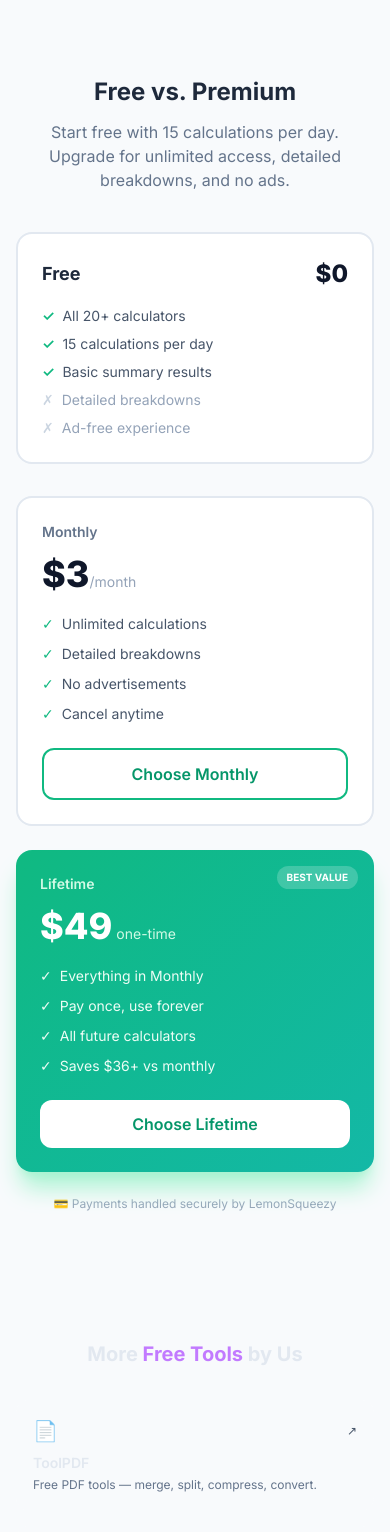
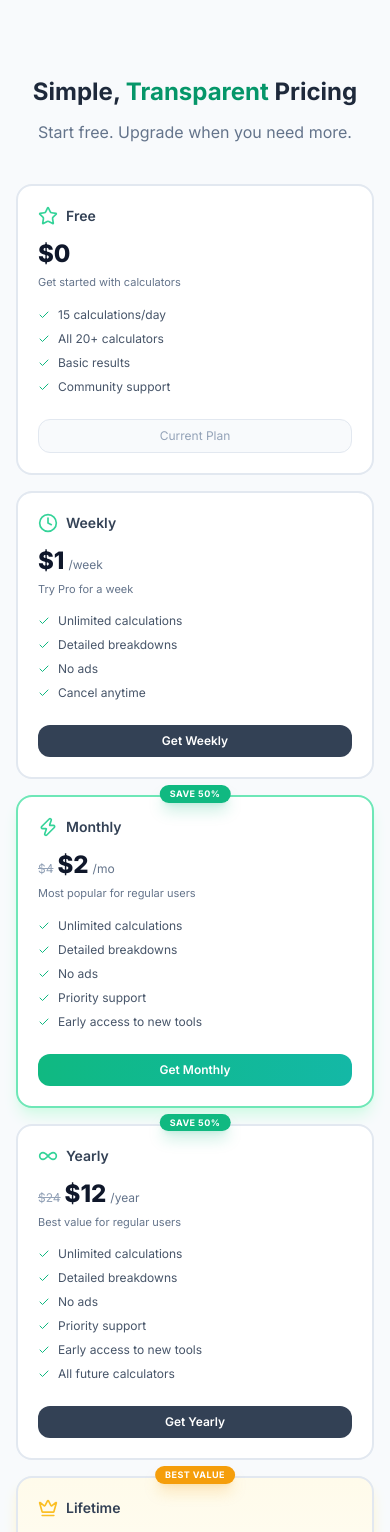
Before and after one commit to Techgeek8000-byte/CalcHub, a Next.js app: page / in a window 390 px wide. Shown: the part 4840-6372 px from the top of the page. Built offline with nearby package versions, Linux system fonts and the light colour scheme.

Commit message:
Add LemonSqueezy checkout links for all plans

```diff
--- a/src/app/layout.tsx
+++ b/src/app/layout.tsx
@@ -64,7 +64,7 @@ export default function RootLayout({
         ></script>
         <script
           async
-          src="https://www.googletagmanager.com/gtag/js?id=G-DGQXDCM0PQ"
+          src="https://www.googletagmanager.com/gtag/js?id=G-CMV34ZVLE7"
         ></script>
         <script
           dangerouslySetInnerHTML={{
@@ -72,7 +72,7 @@ export default function RootLayout({
               window.dataLayer = window.dataLayer || [];
               function gtag(){dataLayer.push(arguments);}
               gtag('js', new Date());
-              gtag('config', 'G-DGQXDCM0PQ');
+              gtag('config', 'G-CMV34ZVLE7');
             `,
           }}
         ></script>
--- a/src/components/calc/PricingSection.tsx
+++ b/src/components/calc/PricingSection.tsx
@@ -1,107 +1,43 @@
+import { LEMON_SQUEEZY } from '@/lib/lemonsqueezy';
 "use client";
+
+import { Check, Crown, Zap, Star, Clock, Infinity } from 'lucide-react';
+
+const plans = [
+  { name: 'Free', price: '$0', period: '', description: 'Get started with calculators', badge: null, features: ['15 calculations/day', 'All 20+ calculators', 'Basic results', 'Community support'], cta: 'Current Plan', highlighted: false, icon: <Star className="w-5 h-5 text-emerald-400" /> },
+  { name: 'Weekly', price: '$1', period: '/week', description: 'Try Pro for a week', badge: null, features: ['Unlimited calculations', 'Detailed breakdowns', 'No ads', 'Cancel anytime'], cta: 'Get Weekly', highlighted: false, icon: <Clock className="w-5 h-5 text-emerald-400" /> },
+  { name: 'Monthly', price: '$2', period: '/mo', originalPrice: '$4', description: 'Most popular for regular users', badge: 'SAVE 50%', features: ['Unlimited calculations', 'Detailed breakdowns', 'No ads', 'Priority support', 'Early access to new tools'], cta: 'Get Monthly', highlighted: true, icon: <Zap className="w-5 h-5 text-emerald-400" /> },
+  { name: 'Yearly', price: '$12', period: '/year', originalPrice: '$24', description: 'Best value for regular users', badge: 'SAVE 50%', features: ['Unlimited calculations', 'Detailed breakdowns', 'No ads', 'Priority support', 'Early access to new tools', 'All future calculators'], cta: 'Get Yearly', highlighted: false, icon: <Infinity className="w-5 h-5 text-emerald-400" /> },
+  { name: 'Lifetime', price: '$25', period: 'one-time', originalPrice: '$48', description: 'Pay once, calculate forever', badge: 'BEST VALUE', features: ['Everything in Yearly', 'Lifetime access', 'No recurring payments', 'All future calculators', 'Priority support forever'], cta: 'Get Lifetime', highlighted: false, icon: <Crown className="w-5 h-5 text-amber-400" /> },
+];
 
 export default function PricingSection() {
   return (
     <section id="pricing-section" className="py-16 px-4">
-      <div className="max-w-3xl mx-auto text-center">
-        <h2 className="text-2xl sm:text-3xl font-bold text-slate-800 mb-3">
-          Free vs. Premium
-        </h2>
-        <p className="text-slate-500 mb-10 max-w-lg mx-auto">
-          Start free with 15 calculations per day. Upgrade for unlimited access, detailed breakdowns, and no ads.
-        </p>
-
-        {/* Free tier */}
-        <div className="mb-8 bg-white border-2 border-slate-200 rounded-2xl p-6 text-left max-w-md mx-auto">
-          <div className="flex items-center justify-between mb-4">
-            <p className="text-lg font-bold text-slate-800">Free</p>
-            <span className="text-2xl font-extrabold text-slate-900">$0</span>
-          </div>
-          <ul className="space-y-2 text-sm text-slate-600">
-            <li className="flex items-center gap-2">
-              <span className="text-emerald-500 font-bold">✓</span> All 20+ calculators
-            </li>
-            <li className="flex items-center gap-2">
-              <span className="text-emerald-500 font-bold">✓</span> 15 calculations per day
-            </li>
-            <li className="flex items-center gap-2">
-              <span className="text-emerald-500 font-bold">✓</span> Basic summary results
-            </li>
-            <li className="flex items-center gap-2">
-              <span className="text-slate-300">✗</span> <span className="text-slate-400">Detailed breakdowns</span>
-            </li>
-            <li className="flex items-center gap-2">
-              <span className="text-slate-300">✗</span> <span className="text-slate-400">Ad-free experience</span>
-            </li>
-          </ul>
+      <div className="max-w-6xl mx-auto">
+        <div className="text-center mb-10">
+          <h2 className="text-2xl sm:text-3xl font-bold text-slate-800 mb-3">Simple, <span className="text-emerald-600">Transparent</span> Pricing</h2>
+          <p className="text-slate-500 max-w-lg mx-auto">Start free. Upgrade when you need more.</p>
         </div>
-
-        <div className="grid sm:grid-cols-2 gap-6">
-          {/* Monthly */}
-          <div className="bg-white border-2 border-slate-200 rounded-2xl p-6 text-left hover:border-emerald-300 transition-colors">
-            <p className="text-sm font-semibold text-slate-500">Monthly</p>
-            <div className="mt-3">
-              <span className="text-4xl font-extrabold text-slate-900">$3</span>
-              <span className="text-slate-400 text-sm">/month</span>
+        <div className="grid grid-cols-1 sm:grid-cols-2 lg:grid-cols-3 xl:grid-cols-5 gap-4">
+          {plans.map((plan) => (
+            <div key={plan.name} className={`relative bg-white rounded-2xl p-5 flex flex-col border-2 ${plan.highlighted ? 'border-emerald-300 shadow-lg shadow-emerald-100' : 'border-slate-200'} ${plan.name === 'Lifetime' ? 'bg-gradient-to-b from-amber-50 to-white border-amber-300 shadow-lg shadow-amber-100' : ''}`}>
+              {plan.badge && (
+                <div className={`absolute -top-3 left-1/2 -translate-x-1/2 px-2.5 py-0.5 text-[9px] font-bold uppercase tracking-wider text-white rounded-full shadow-lg ${plan.badge === 'BEST VALUE' ? 'bg-amber-500 shadow-amber-500/25' : 'bg-emerald-500 shadow-emerald-500/25'}`}>{plan.badge}</div>
+              )}
+              <div className="flex items-center gap-2 mb-3">{plan.icon}<h3 className="text-sm font-semibold text-slate-700">{plan.name}</h3></div>
+              <div className="mb-1">{plan.originalPrice && <span className="text-xs text-slate-400 line-through mr-1">{plan.originalPrice}</span>}<span className="text-2xl font-extrabold text-slate-900">{plan.price}</span>{plan.period && <span className="text-xs text-slate-500 ml-1">{plan.period}</span>}</div>
+              <p className="text-[11px] text-slate-500 mb-4">{plan.description}</p>
+              <ul className="space-y-2 mb-6 flex-1">{plan.features.map((f) => (<li key={f} className="flex items-start gap-2 text-xs text-slate-600"><Check className="w-3 h-3 text-emerald-500 shrink-0 mt-0.5" />{f}</li>))}</ul>
+              {plan.name === 'Free' ? (
+                <div className="w-full py-2 text-xs text-center text-slate-400 bg-slate-50 rounded-xl border border-slate-200">Current Plan</div>
+              ) : (
+                <button onClick={() => { const plan = planObj.name.toLowerCase(); const k = plan.includes('weekly') ? 'weekly' as const : plan.includes('yearly') ? 'yearly' : plan.includes('lifetime') ? 'lifetime' : 'monthly'; window.open(LEMON_SQUEEZY[k], '_blank'); }} className={`w-full py-2 text-xs font-semibold text-white rounded-xl transition-opacity hover:opacity-90 ${plan.highlighted ? 'bg-gradient-to-r from-emerald-500 to-teal-500' : 'bg-slate-700 hover:bg-slate-800'}`}>{plan.cta}</button>
+              )}
             </div>
-            <ul className="mt-5 space-y-2.5 text-sm text-slate-600">
-              <li className="flex items-center gap-2">
-                <span className="text-emerald-500">✓</span> Unlimited calculations
-              </li>
-              <li className="flex items-center gap-2">
-                <span className="text-emerald-500">✓</span> Detailed breakdowns
-              </li>
-              <li className="flex items-center gap-2">
-                <span className="text-emerald-500">✓</span> No advertisements
-              </li>
-              <li className="flex items-center gap-2">
-                <span className="text-emerald-500">✓</span> Cancel anytime
-              </li>
-            </ul>
-            <button
-              onClick={() => alert("Premium checkout will be available soon via LemonSqueezy once your store is approved!")}
-              className="mt-6 w-full py-3 border-2 border-emerald-500 text-emerald-600 font-semibold rounded-xl hover:bg-emerald-50 transition-colors"
-            >
-              Choose Monthly
-            </button>
-          </div>
-
-          {/* Lifetime */}
-          <div className="bg-gradient-to-br from-emerald-500 to-teal-500 rounded-2xl p-6 text-left text-white relative overflow-hidden shadow-xl shadow-emerald-200">
-            <div className="absolute top-4 right-4 bg-white/20 text-white text-[10px] font-bold px-2.5 py-1 rounded-full">
-              BEST VALUE
-            </div>
-            <p className="text-sm font-semibold text-emerald-100">Lifetime</p>
-            <div className="mt-3">
-              <span className="text-4xl font-extrabold">$49</span>
-              <span className="text-emerald-100 text-sm"> one-time</span>
-            </div>
-            <ul className="mt-5 space-y-2.5 text-sm text-emerald-50">
-              <li className="flex items-center gap-2">
-                <span>✓</span> Everything in Monthly
-              </li>
-              <li className="flex items-center gap-2">
-                <span>✓</span> Pay once, use forever
-              </li>
-              <li className="flex items-center gap-2">
-                <span>✓</span> All future calculators
-              </li>
-              <li className="flex items-center gap-2">
-                <span>✓</span> Saves $36+ vs monthly
-              </li>
-            </ul>
-            <button
-              onClick={() => alert("Premium checkout will be available soon via LemonSqueezy once your store is approved!")}
-              className="mt-6 w-full py-3 bg-white text-emerald-600 font-semibold rounded-xl hover:bg-emerald-50 transition-colors"
-            >
-              Choose Lifetime
-            </button>
-          </div>
+          ))}
         </div>
-
-        <p className="text-xs text-slate-400 mt-6">
-          💳 Payments handled securely by LemonSqueezy
-        </p>
+        <p className="text-center text-xs text-slate-400 mt-6">Secure checkout via LemonSqueezy</p>
       </div>
     </section>
   );
--- /dev/null
+++ b/src/lib/lemonsqueezy.ts
@@ -0,0 +1,6 @@
+export const LEMON_SQUEEZY = {
+  weekly: 'https://toolpdf.lemonsqueezy.com/checkout/buy/b551913c-c3dd-444e-ab58-15c45bd414c8',
+  monthly: 'https://toolpdf.lemonsqueezy.com/checkout/buy/fb2535e3-818e-43eb-8729-3b79da45a96a',
+  yearly: 'https://toolpdf.lemonsqueezy.com/checkout/buy/e961b32b-583c-4e6f-9dae-a95dca35b7de',
+  lifetime: 'https://toolpdf.lemonsqueezy.com/checkout/buy/ed6fd0b0-9152-428f-b255-2a763e43e090',
+};
```
